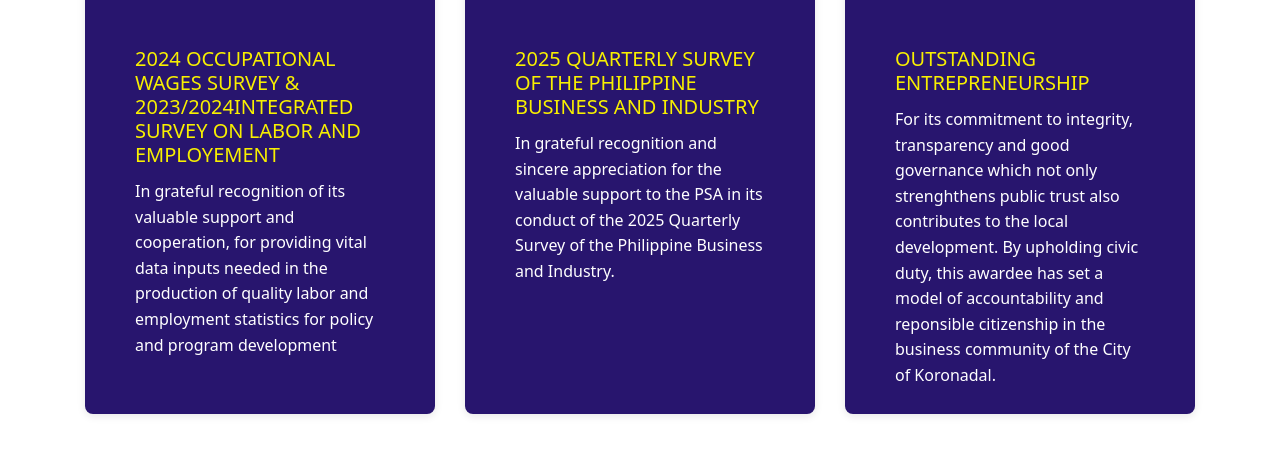
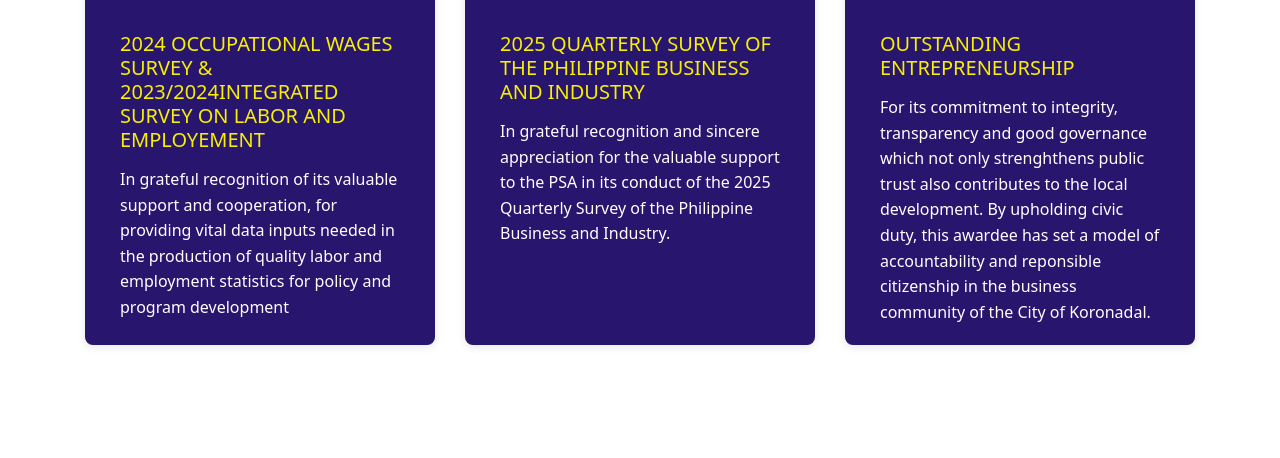
Before and after one commit to Lyts0816/YellowBusWebsiteBootstrap, a plain HTML site: page pages/awards.html in a window 1280 px wide. Shown: the part 253-711 px from the top of the page. Drawn offline with Linux system fonts and the light colour scheme.

Commit message:
change UI and add pictures

```diff
--- a/assets/css/card-one.css
+++ b/assets/css/card-one.css
@@ -1,16 +1,15 @@
 /*===========================
   card-01 css
 ===========================*/
-.card-area {
+/* .card-area {
   padding-top: 0px;
-}
+} */
 
 .single-card {
   box-shadow: 0 2px 8px rgba(0, 0, 0, 0.1);
   background-color: #28156E;
   border-radius: 8px;
   overflow: hidden;
-  margin-top: 0px;
   margin-bottom: 50px;
   height: 88%;
   -webkit-transition: all 0.3s ease-out 0s;
@@ -37,11 +36,11 @@
 }
 
 .single-card .card-content {
-  padding: 50px;
+  padding: 35px;
 }
 
 .single-card .card-content .card-title {
-  margin-bottom: 12px;
+  margin-bottom: 15px;
   font-size: 1.25rem;
 
 }
```
Also changed, not shown: pages/buses.html (+3 -3 lines), 3 other files.
